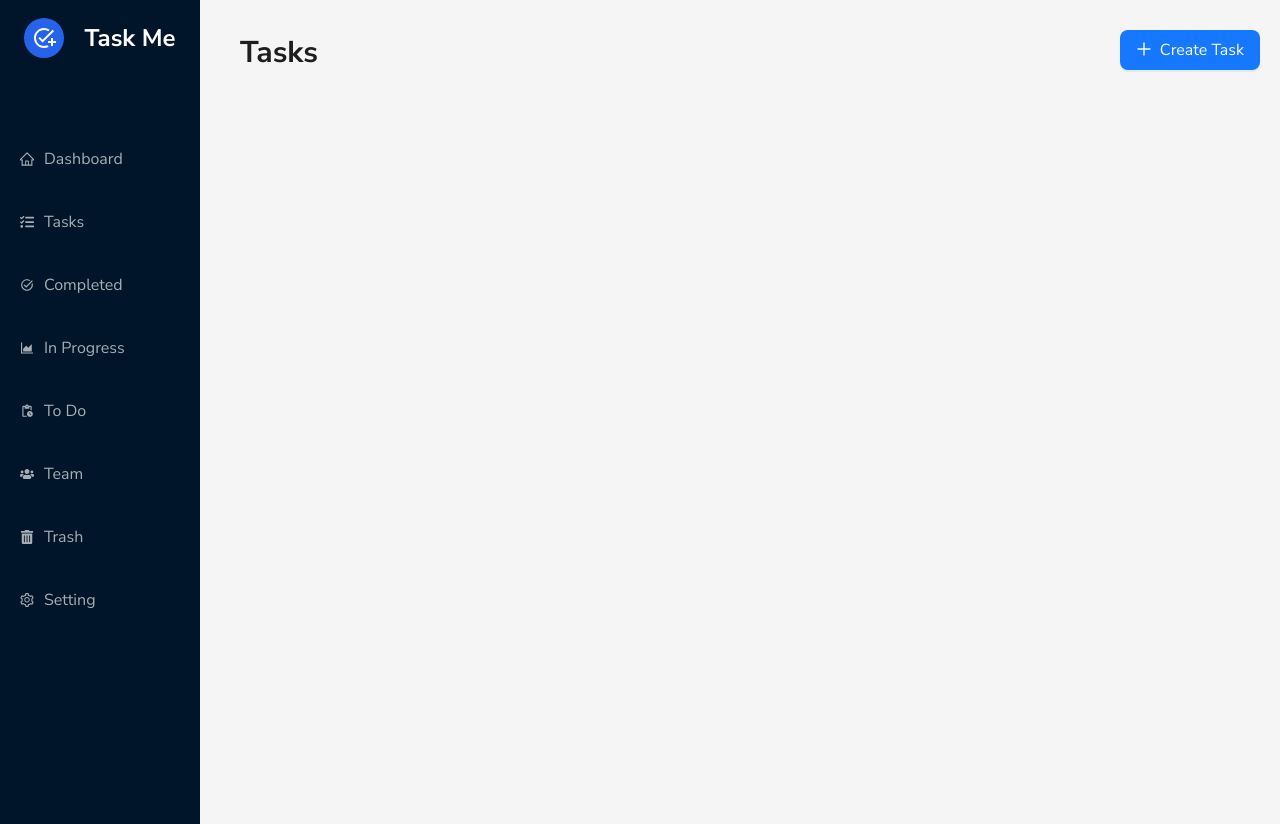
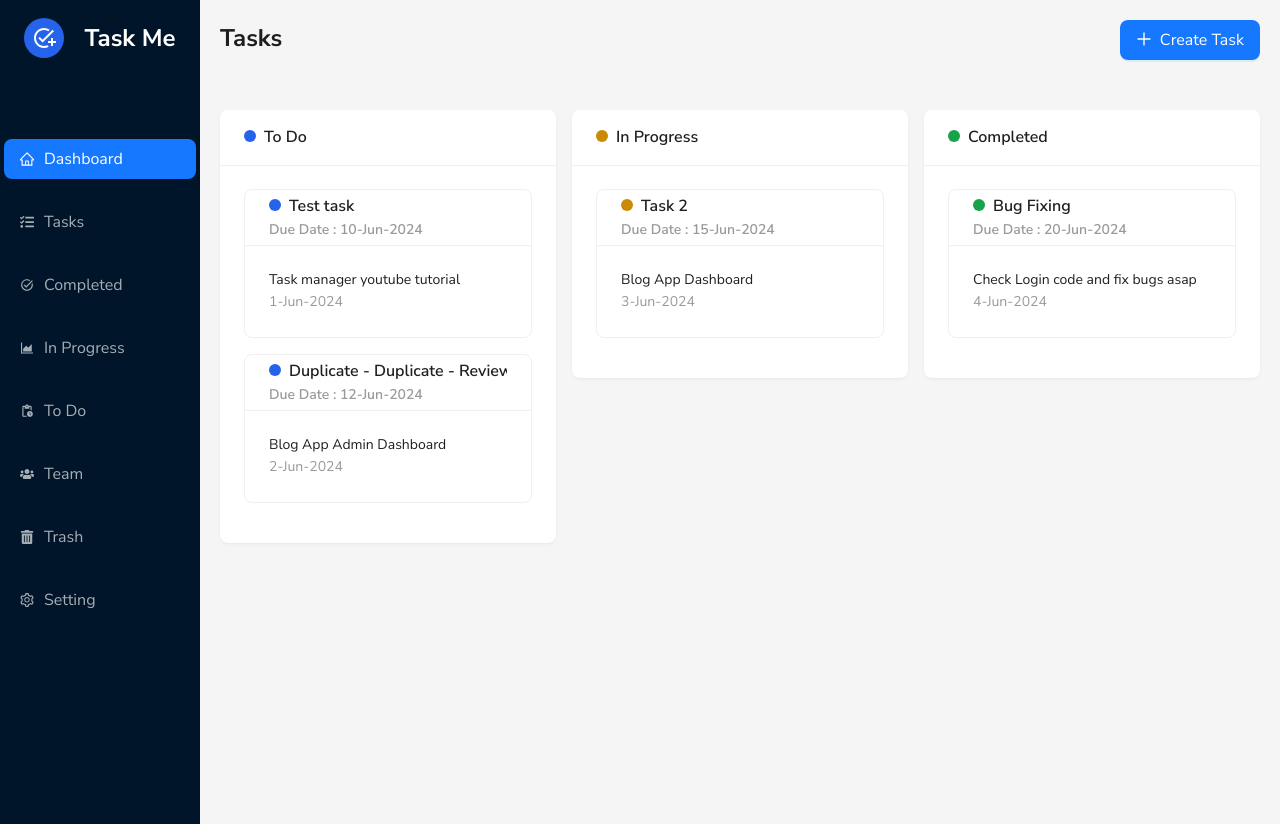
Before and after one commit to SajaniJayasinghe/Task-Manage-Web-Application, a React (Vite) app in the folder Client/: page /taskdetails in a window 1280 px wide. Built offline with nearby package versions, Linux system fonts and the light colour scheme.

Commit message:
task details page

```diff
--- a/Client/src/components/Sidebar/MenuList.jsx
+++ b/Client/src/components/Sidebar/MenuList.jsx
@@ -1,4 +1,5 @@
 import { Menu } from "antd";
+import { useState } from "react";
 import {
   HomeOutlined,
   SettingOutlined,
@@ -9,10 +10,21 @@ import { FaTasks, FaTrashAlt, FaUsers } from "react-icons/fa";
 import { MdTaskAlt, MdOutlinePendingActions } from "react-icons/md";
 
 const MenuList = () => {
+  const [selectedKeys, setSelectedKeys] = useState(["dashboard"]);
+
+  const handleMenuSelect = (e) => {
+    setSelectedKeys([e.key]);
+  };
+
   return (
-    <Menu theme="dark" className="menu-bar">
+    <Menu
+      theme="dark"
+      className="menu-bar"
+      selectedKeys={selectedKeys}
+      onSelect={handleMenuSelect}
+    >
       <Menu.Item key="dashboard" icon={<HomeOutlined />}>
-        Dashboard
+        <Link to="/dashboard">Dashboard</Link>
       </Menu.Item>
       <Menu.Item key="tasks" icon={<FaTasks />}>
         <Link to="/taskdetails">Tasks</Link>
--- a/Client/src/components/Tasks/TaskDetails.jsx
+++ b/Client/src/components/Tasks/TaskDetails.jsx
@@ -1,19 +1,74 @@
 import React, { useState } from "react";
 import MenuList from "../Sidebar/MenuList";
 import Logo from "../Sidebar/Logo";
-import { Layout, Button } from "antd";
+import { Layout, Button, Card, Row, Col } from "antd";
 import { PlusOutlined } from "@ant-design/icons";
 import CreateTasks from "../Tasks/CreateTasks";
 
 const { Sider, Content } = Layout;
 
+// Define TASK_TYPE object
+const TASK_TYPE = {
+  todo: "bg-blue-600",
+  inprogress: "bg-yellow-600",
+  completed: "bg-green-600",
+};
+
 const TaskDetails = () => {
   const [open, setOpen] = useState(false);
+  const [tasks, setTasks] = useState([
+    {
+      id: 1,
+      title: "Test task",
+      status: "todo",
+      createdate: "2024-06-01",
+      duedate: "2024-06-10",
+      description: "Task manager youtube tutorial",
+    },
+    {
+      id: 4,
+      title: "Duplicate - Duplicate - Review Code",
+      status: "todo",
+      createdate: "2024-06-02",
+      duedate: "2024-06-12",
+      description: "Blog App Admin Dashboard",
+    },
+    {
+      id: 2,
+      title: "Task 2",
+      status: "inprogress",
+      createdate: "2024-06-03",
+      duedate: "2024-06-15",
+      description: "Blog App Dashboard",
+    },
+    {
+      id: 3,
+      title: "Bug Fixing",
+      status: "completed",
+      createdate: "2024-06-04",
+      duedate: "2024-06-20",
+      description: "Check Login code and fix bugs asap",
+    },
+  ]);
 
   // Function to toggle the modal visibility
-
   const toggleModal = () => {
     setOpen(!open);
+  };
+
+  // Function to handle task creation
+  const handleCreateTask = (newTask) => {
+    setTasks([...tasks, newTask]);
+  };
+
+  // Function to format the date
+  const formatDate = (dateString) => {
+    const options = { day: "numeric", month: "short", year: "numeric" };
+    const date = new Date(dateString);
+    const day = date.getDate();
+    const month = date.toLocaleString("default", { month: "short" });
+    const year = date.getFullYear();
+    return `${day}-${month}-${year}`;
   };
 
   return (
@@ -23,28 +78,155 @@ const TaskDetails = () => {
         <MenuList />
       </Sider>
       <Layout>
-        <Content style={{ display: "flex" }}>
-          <h1
-            style={{
-              marginTop: 30,
-              marginLeft: 40,
-              fontSize: 30,
-              fontWeight: "bold",
-              flex: 1,
-            }}
-          >
-            Tasks
-          </h1>
+        <Content style={{ padding: "20px" }}>
+          <div style={{ display: "flex", justifyContent: "space-between" }}>
+            <h1 style={{ fontSize: "24px", fontWeight: "bold" }}>Tasks</h1>
             <Button
               type="primary"
               icon={<PlusOutlined />}
-            style={{ marginTop: 30, marginRight: 20 }}
               size="large"
               onClick={toggleModal}
             >
               Create Task
             </Button>
             {open && <CreateTasks open={open} setOpen={setOpen} />}
+          </div>
+          <div style={{ marginTop: "50px" }}>
+            <Row gutter={[16, 16]}>
+              <Col span={8}>
+                <Card
+                  title={
+                    <span>
+                      <span
+                        className={`rounded-full w-3 h-3 inline-block mr-2 ${TASK_TYPE.todo}`}
+                      />
+                      To Do
+                    </span>
+                  }
+                  bordered={false}
+                >
+                  {tasks.map((task) => {
+                    if (task.status === "todo") {
+                      return (
+                        <Card
+                          key={task.id}
+                          style={{ marginBottom: "16px" }}
+                          title={
+                            <div>
+                              <div>
+                                {" "}
+                                <span
+                                  className={`rounded-full w-3 h-3 inline-block mr-2 ${TASK_TYPE.todo}`}
+                                />
+                                {task.title}
+                              </div>
+                              <div style={{ fontSize: "14px", color: "#999" }}>
+                                Due Date : {formatDate(task.duedate)}
+                              </div>
+                            </div>
+                          }
+                        >
+                          <p> {task.description}</p>
+                          <div style={{ fontSize: "14px", color: "#999" }}>
+                            {formatDate(task.createdate)}
+                          </div>
+                        </Card>
+                      );
+                    }
+                    return null;
+                  })}
+                </Card>
+              </Col>
+              <Col span={8}>
+                <Card
+                  title={
+                    <span>
+                      <span
+                        className={`rounded-full w-3 h-3 inline-block mr-2 ${TASK_TYPE.inprogress}`}
+                      />
+                      In Progress
+                    </span>
+                  }
+                  bordered={false}
+                >
+                  {tasks.map((task) => {
+                    if (task.status === "inprogress") {
+                      return (
+                        <Card
+                          key={task.id}
+                          style={{ marginBottom: "16px" }}
+                          title={
+                            <div>
+                              <div>
+                                {" "}
+                                <span
+                                  className={`rounded-full w-3 h-3 inline-block mr-2 ${TASK_TYPE.inprogress}`}
+                                />
+                                {task.title}
+                              </div>
+                              <div style={{ fontSize: "14px", color: "#999" }}>
+                                Due Date : {formatDate(task.duedate)}
+                              </div>
+                            </div>
+                          }
+                        >
+                          <p> {task.description}</p>
+                          <div style={{ fontSize: "14px", color: "#999" }}>
+                            {formatDate(task.createdate)}
+                          </div>
+                        </Card>
+                      );
+                    }
+                    return null;
+                  })}
+                </Card>
+              </Col>
+              <Col span={8}>
+                <Card
+                  title={
+                    <span>
+                      <span
+                        className={`rounded-full w-3 h-3 inline-block mr-2 ${TASK_TYPE.completed}`}
+                      />
+                      Completed
+                    </span>
+                  }
+                  bordered={false}
+                >
+                  {tasks.map((task) => {
+                    if (task.status === "completed") {
+                      return (
+                        <Card
+                          key={task.id}
+                          style={{ marginBottom: "16px" }}
+                          title={
+                            <div>
+                              <div>
+                                {" "}
+                                <span
+                                  className={`rounded-full w-3 h-3 inline-block mr-2 ${TASK_TYPE.completed}`}
+                                />
+                                {task.title}
+                              </div>
+                              <div style={{ fontSize: "14px", color: "#999" }}>
+                                Due Date : {formatDate(task.duedate)}
+                              </div>
+                            </div>
+                          }
+                        >
+                          <p> {task.description}</p>
+                          <div style={{ fontSize: "14px", color: "#999" }}>
+                            {formatDate(task.createdate)}
+                          </div>
+                        </Card>
+                      );
+                    }
+                    return null;
+                  })}
+                </Card>
+              </Col>
+            </Row>
+          </div>
         </Content>
       </Layout>
     </Layout>
--- /dev/null
+++ b/Client/src/components/Tasks/TaskTitle.jsx
@@ -0,0 +1,20 @@
+import clsx from "clsx";
+import React from "react";
+import { IoMdAdd } from "react-icons/io";
+
+const TaskTitle = ({ label, className }) => {
+  return (
+    <div className='w-full h-10 md:h-12 px-2 md:px-4 rounded bg-white flex items-center justify-between'>
+      <div className='flex gap-2 items-center'>
+        <div className={clsx("w-4 h-4 rounded-full ", className)} />
+        <p className='text-sm md:text-base text-gray-600'>{label}</p>
+      </div>
+
+      <button className='hidden md:block'>
+        <IoMdAdd className='text-lg text-black' />
+      </button>
+    </div>
+  );
+};
+
+export default TaskTitle;
```
Lines whose indentation alone changed are shown as unchanged.
